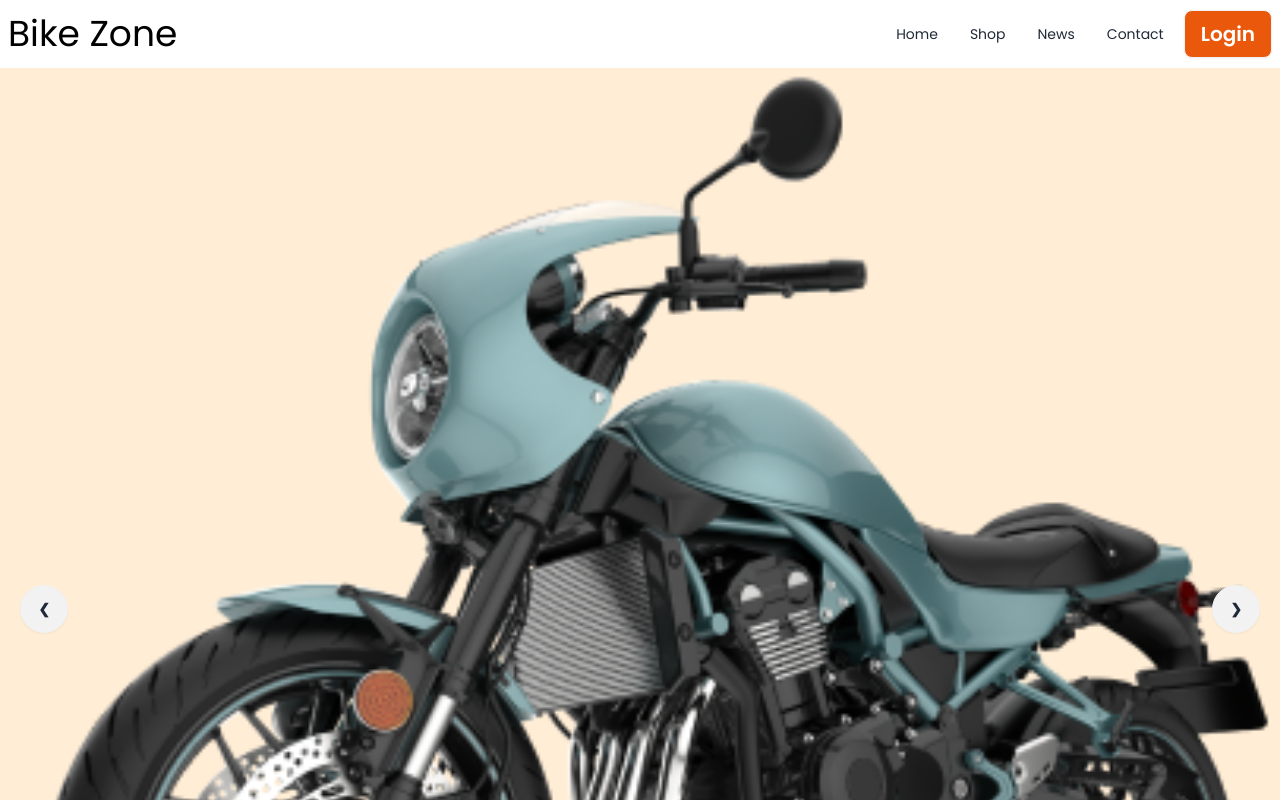
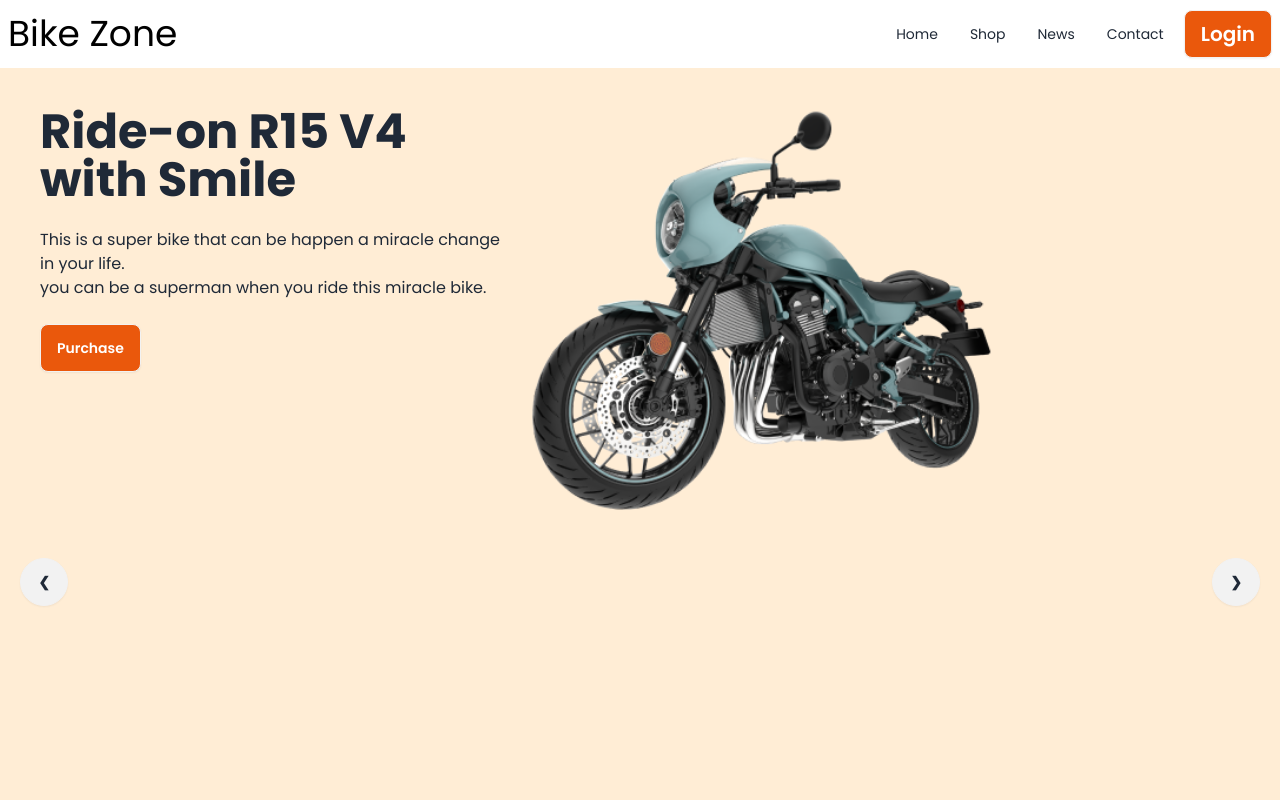
Before and after one commit to MdboktiarUddin/Biker-zone-website, a plain HTML site: page index.html in a window 1280 px wide. Shown: the top 800 px of the page. Drawn offline with nearby package versions, Linux system fonts and the light colour scheme.

Commit message:
added latest bike section

```diff
--- a/index.html
+++ b/index.html
@@ -48,14 +48,45 @@
         </nav>
         <div class="carousel w-full bg-orange-100">
             <div id="slide1" class="carousel-item relative w-full">
-              <img src="images/slider/bike1.png" class="w-full" />
+
+              <div class="flex p-10 flex-col lg:flex-row">
+
+                <div class="space-y-6 flex-1">
+                    <h2 class="text-5xl font-bold">
+                        Ride-on R15 V4<br/>
+                        with Smile
+                    </h2>
+                    <p>This is a super bike that can be happen a miracle change in your life.<br/>
+                         you can be a superman when you ride this miracle bike.</p>
+                         <button class="btn bg-orange-600 text-white">Purchase</button>
+                </div>
+                <div class="flex-1">
+                    <img src="images/slider/bike1.png" class="w-full" />
+
+                </div>
+              </div>
               <div class="absolute flex justify-between transform -translate-y-1/2 left-5 right-5 top-1/2">
                 <a href="#slide4" class="btn btn-circle">❮</a>
                 <a href="#slide2" class="btn btn-circle">❯</a>
               </div>
             </div>
             <div id="slide2" class="carousel-item relative w-full">
-              <img src="images/slider/bike2.png" class="w-full" />
+                <div class="flex p-10 flex-col lg:flex-row">
+
+                    <div class="space-y-6 flex-1">
+                        <h2 class="text-5xl font-bold">
+                            Ride-on R15 V4<br/>
+                            with Smile
+                        </h2>
+                        <p>This is a super bike that can be happen a miracle change in your life.<br/>
+                             you can be a superman when you ride this miracle bike.</p>
+                             <button class="btn bg-orange-600 text-white">Purchase</button>
+                    </div>
+                    <div class="flex-1">
+                        <img src="images/slider/bike2.png" class="w-full" />
+
+                    </div>
+                  </div>
               <div class="absolute flex justify-between transform -translate-y-1/2 left-5 right-5 top-1/2">
                 <a href="#slide1" class="btn btn-circle">❮</a>
                 <a href="#slide3" class="btn btn-circle">❯</a>
```
